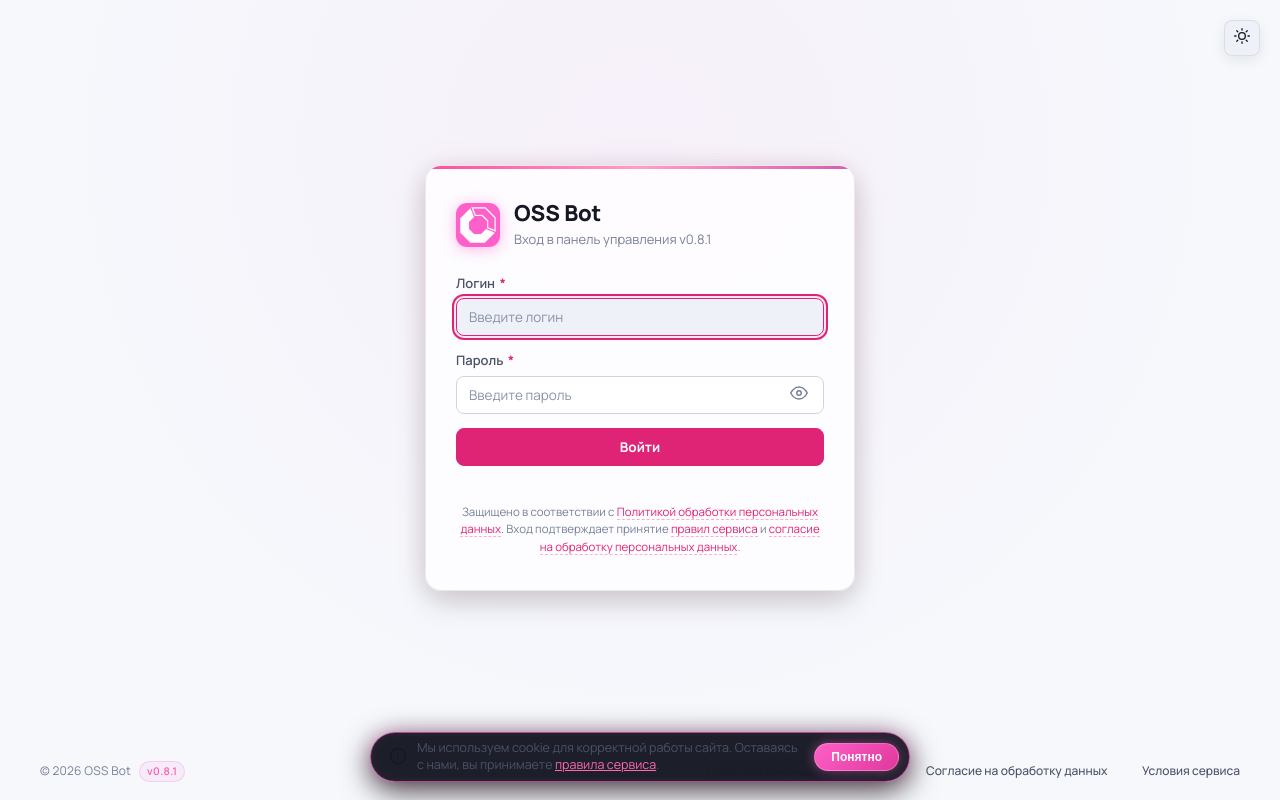
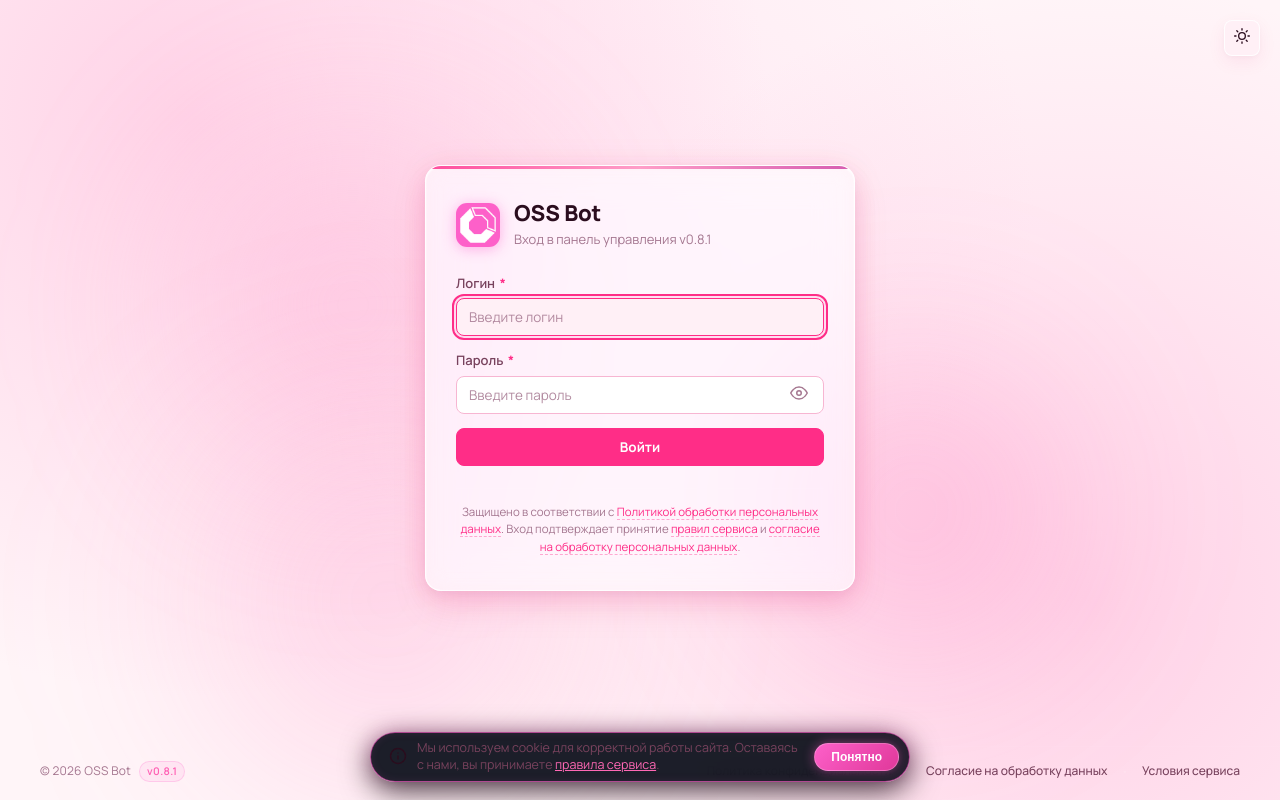
Before and after one commit to KOngfrost/Student_bot, a FastAPI app: page /auth/login in a window 1280 px wide. Run offline with FastAPI, Linux system fonts and the light colour scheme; parts of the project's set-up code (start-up, migrations or seed data) failed here and were passed over.

Commit message:
fix(2fa): resolve auto-submit deadlock and implement pink/white light theme with authentic frosted glass

```diff
--- a/web/static/style.css
+++ b/web/static/style.css
@@ -45,7 +45,8 @@
 /* ---------- Design tokens (Dark / Default) ---------- */
 :root,
 html[data-theme="dark"] {
-    --bg-page: #08080b;
+    --bg-page: #08080c;
+    --bg-gradient: radial-gradient(circle at 18% 15%, rgba(255, 77, 157, 0.16) 0%, transparent 45%), radial-gradient(circle at 82% 80%, rgba(214, 93, 177, 0.12) 0%, transparent 45%), radial-gradient(circle at 50% 50%, rgba(255, 158, 200, 0.05) 0%, transparent 55%), #08080c;
     --bg-surface: #121217;
     --bg-surface-2: #1a1a23;
     --bg-surface-3: #242431;
@@ -85,12 +86,12 @@ html[data-theme="dark"] {
     --shadow-lg: 0 12px 32px rgba(0, 0, 0, 0.75);
 
     /* Полустеклянные карточки (Frosted Glass / Glassmorphism) */
-    --bg-glass: rgba(18, 18, 23, 0.75);
-    --bg-glass-card: rgba(22, 22, 30, 0.65);
-    --border-glass: rgba(255, 255, 255, 0.08);
-    --border-glass-hover: rgba(255, 77, 157, 0.32);
-    --glass-blur: blur(14px) saturate(180%);
-    --glass-shadow: 0 8px 32px 0 rgba(0, 0, 0, 0.37);
+    --bg-glass: rgba(18, 16, 25, 0.72);
+    --bg-glass-card: rgba(22, 19, 32, 0.62);
+    --border-glass: rgba(255, 255, 255, 0.12);
+    --border-glass-hover: rgba(255, 77, 157, 0.38);
+    --glass-blur: blur(18px) saturate(190%);
+    --glass-shadow: 0 10px 32px 0 rgba(0, 0, 0, 0.45), inset 0 1px 1px 0 rgba(255, 255, 255, 0.16), inset 0 0 20px 0 rgba(255, 77, 157, 0.05);
 
     --r-xs: 4px;
     --r-sm: 8px;
@@ -99,52 +100,53 @@ html[data-theme="dark"] {
     --r-full: 9999px;
 }
 
-/* ---------- Светлая тема (Light Mode) ---------- */
+/* ---------- Светлая тема (Light Mode: розовый и его цвета, белый и его оттенки) ---------- */
 html[data-theme="light"] {
-    --bg-page: #f6f8fc;
+    --bg-page: #fff5f8;
+    --bg-gradient: radial-gradient(circle at 15% 15%, rgba(255, 182, 217, 0.55) 0%, transparent 45%), radial-gradient(circle at 85% 75%, rgba(255, 105, 180, 0.25) 0%, transparent 50%), radial-gradient(circle at 50% 25%, rgba(255, 230, 242, 0.75) 0%, transparent 45%), #fff5f8;
     --bg-surface: #ffffff;
-    --bg-surface-2: #eef2f8;
-    --bg-surface-3: #e2e7f2;
-
-    --text-primary: #151824;
-    --text-secondary: #4b5267;
-    --text-tertiary: #788099;
+    --bg-surface-2: #fff0f6;
+    --bg-surface-3: #fde6f0;
+
+    --text-primary: #2b0d1e;
+    --text-secondary: #78425d;
+    --text-tertiary: #a57790;
     --text-inverse: #ffffff;
 
-    --primary: #e02475;
-    --primary-hover: #c91864;
-    --primary-soft: rgba(224, 36, 117, 0.10);
-    --primary-glow: 0 0 16px rgba(224, 36, 117, 0.22);
-
-    --status-new: #e02475;
-    --status-new-bg: rgba(224, 36, 117, 0.12);
-    --status-progress: #b83280;
-    --status-progress-bg: rgba(184, 50, 128, 0.12);
-    --status-done: #d9468e;
-    --status-done-bg: rgba(217, 70, 142, 0.12);
-    --status-transferred: #9333ea;
-    --status-transferred-bg: rgba(147, 51, 234, 0.12);
-    --status-anon: #64748b;
-    --status-anon-bg: rgba(100, 116, 139, 0.12);
-
-    --danger: #dc2626;
-    --danger-bg: rgba(220, 38, 38, 0.10);
-    --success: #059669;
-    --success-bg: rgba(5, 150, 105, 0.10);
-
-    --line: #e2e8f0;
-    --line-strong: #cbd5e1;
-    --shadow-sm: 0 1px 3px rgba(0, 0, 0, 0.05), 0 1px 2px rgba(0, 0, 0, 0.03);
-    --shadow-md: 0 4px 14px rgba(0, 0, 0, 0.08);
-    --shadow-lg: 0 12px 32px rgba(0, 0, 0, 0.12);
-
-    /* Полустеклянные карточки для светлой темы */
-    --bg-glass: rgba(255, 255, 255, 0.85);
-    --bg-glass-card: rgba(255, 255, 255, 0.76);
-    --border-glass: rgba(0, 0, 0, 0.08);
-    --border-glass-hover: rgba(224, 36, 117, 0.35);
-    --glass-blur: blur(14px) saturate(180%);
-    --glass-shadow: 0 8px 30px 0 rgba(0, 0, 0, 0.07);
+    --primary: #ff2d87;
+    --primary-hover: #e61570;
+    --primary-soft: rgba(255, 45, 135, 0.10);
+    --primary-glow: 0 0 16px rgba(255, 45, 135, 0.35);
+
+    --status-new: #ff2d87;
+    --status-new-bg: rgba(255, 45, 135, 0.12);
+    --status-progress: #d83788;
+    --status-progress-bg: rgba(216, 55, 136, 0.12);
+    --status-done: #ff5ca8;
+    --status-done-bg: rgba(255, 92, 168, 0.15);
+    --status-transferred: #c02685;
+    --status-transferred-bg: rgba(192, 38, 133, 0.12);
+    --status-anon: #9c6d86;
+    --status-anon-bg: rgba(156, 109, 134, 0.12);
+
+    --danger: #e60050;
+    --danger-bg: rgba(230, 0, 80, 0.10);
+    --success: #ff4081;
+    --success-bg: rgba(255, 64, 129, 0.12);
+
+    --line: #fcdde9;
+    --line-strong: #f7b6d2;
+    --shadow-sm: 0 2px 6px rgba(230, 0, 103, 0.04), 0 1px 2px rgba(0, 0, 0, 0.02);
+    --shadow-md: 0 6px 18px rgba(230, 0, 103, 0.07), 0 2px 6px rgba(0, 0, 0, 0.03);
+    --shadow-lg: 0 16px 36px rgba(230, 0, 103, 0.10), 0 4px 12px rgba(0, 0, 0, 0.04);
+
+    /* Полустеклянные карточки для светлой темы (розовый и оттенки белого) */
+    --bg-glass: rgba(255, 255, 255, 0.74);
+    --bg-glass-card: rgba(255, 255, 255, 0.68);
+    --border-glass: rgba(255, 255, 255, 0.85);
+    --border-glass-hover: rgba(255, 45, 135, 0.45);
+    --glass-blur: blur(18px) saturate(190%);
+    --glass-shadow: 0 10px 32px 0 rgba(230, 0, 103, 0.08), inset 0 1px 2px 0 #ffffff, inset 0 0 16px 0 rgba(255, 230, 242, 0.35);
 }
 
 /* ---------- Reset & base ---------- */
@@ -193,9 +195,56 @@ body {
     font-size: 14px;
     line-height: 1.55;
     color: var(--text-primary);
-    background: var(--bg-page);
+    background: var(--bg-gradient);
+    background-color: var(--bg-page);
+    background-attachment: fixed;
     min-height: 100vh;
+    position: relative;
     animation: fadeInSlow 0.5s ease-out;
+}
+
+body::before,
+body::after {
+    content: "";
+    position: fixed;
+    border-radius: 50%;
+    pointer-events: none;
+    z-index: 0;
+    filter: blur(90px);
+}
+
+:root body::before,
+html[data-theme="dark"] body::before {
+    width: 450px;
+    height: 450px;
+    top: -50px;
+    right: 5%;
+    background: radial-gradient(circle, rgba(255, 77, 157, 0.18) 0%, transparent 70%);
+}
+
+:root body::after,
+html[data-theme="dark"] body::after {
+    width: 500px;
+    height: 500px;
+    bottom: -50px;
+    left: 10%;
+    background: radial-gradient(circle, rgba(214, 93, 177, 0.12) 0%, transparent 70%);
+}
+
+html[data-theme="light"] body::before {
+    width: 500px;
+    height: 500px;
+    top: -60px;
+    right: 5%;
+    background: radial-gradient(circle, rgba(255, 182, 217, 0.65) 0%, transparent 70%);
+}
+
+html[data-theme="light"] body::after {
+    width: 520px;
+    height: 520px;
+    bottom: -60px;
+    left: 10%;
+    background: radial-gradient(circle, rgba(255, 105, 180, 0.30) 0%, transparent 70%);
 }
 
 a {
@@ -1286,7 +1338,55 @@ textarea::placeholder {
     display: flex;
     flex-direction: column;
     justify-content: space-between;
-    background: radial-gradient(circle at 50% 18%, rgba(253, 96, 201, 0.05) 0%, transparent 65%), var(--bg-page);
+    background: var(--bg-gradient);
+    background-color: var(--bg-page);
+    background-attachment: fixed;
+    position: relative;
+    overflow: hidden;
+}
+
+.auth-page-wrapper::before,
+.auth-page-wrapper::after {
+    content: "";
+    position: fixed;
+    border-radius: 50%;
+    pointer-events: none;
+    z-index: 0;
+    filter: blur(80px);
+}
+
+:root .auth-page-wrapper::before,
+html[data-theme="dark"] .auth-page-wrapper::before {
+    width: 380px;
+    height: 380px;
+    top: 12%;
+    left: 15%;
+    background: radial-gradient(circle, rgba(255, 77, 157, 0.22) 0%, transparent 70%);
+}
+
+:root .auth-page-wrapper::after,
+html[data-theme="dark"] .auth-page-wrapper::after {
+    width: 420px;
+    height: 420px;
+    bottom: 12%;
+    right: 15%;
+    background: radial-gradient(circle, rgba(214, 93, 177, 0.18) 0%, transparent 70%);
+}
+
+html[data-theme="light"] .auth-page-wrapper::before {
+    width: 450px;
+    height: 450px;
+    top: 10%;
+    left: 10%;
+    background: radial-gradient(circle, rgba(255, 182, 217, 0.70) 0%, transparent 70%);
+}
+
+html[data-theme="light"] .auth-page-wrapper::after {
+    width: 420px;
+    height: 420px;
+    bottom: 10%;
+    right: 12%;
+    background: radial-gradient(circle, rgba(255, 105, 180, 0.35) 0%, transparent 70%);
 }
 
 .auth-main-content {
@@ -1297,6 +1397,8 @@ textarea::placeholder {
     justify-content: center;
     padding: 30px 20px 20px;
     width: 100%;
+    position: relative;
+    z-index: 1;
 }
 
 .login-container {
```
Also changed, not shown: other parts of web/static/style.css (+21 -9 lines), web/templates/2fa.html (+25 -16 lines).
